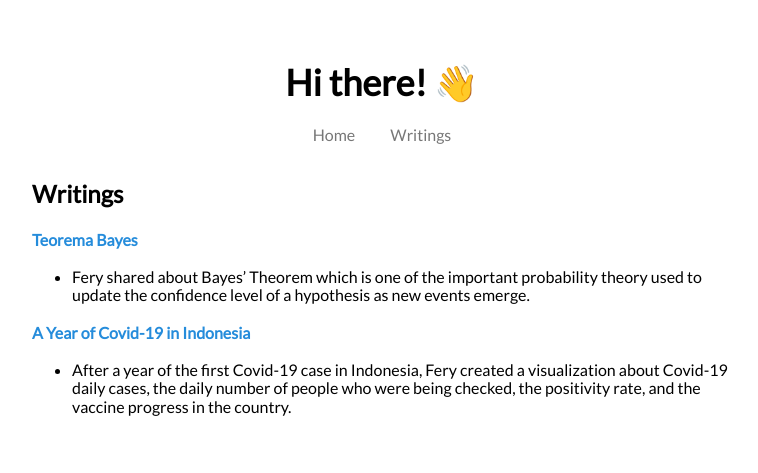
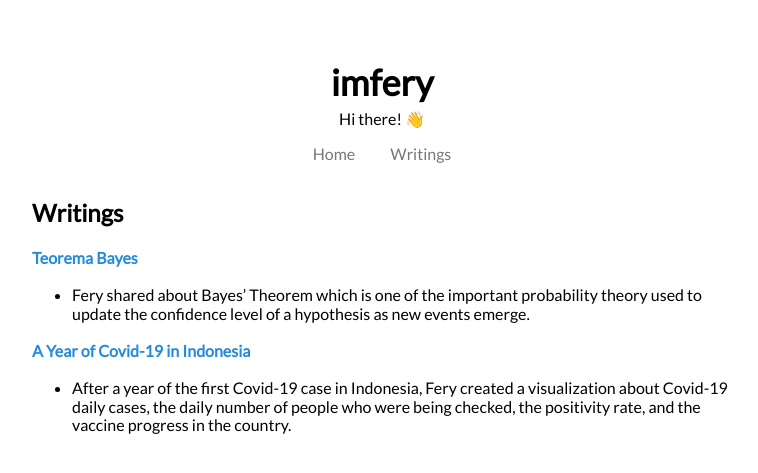
Before and after one commit to imfery/imfery.github.io, a Jekyll site: the page built from blog.md, in a window 1280 px wide. Shown: the top 473 px of the page, without its empty margins (258-1016 px from the left). Built offline with Jekyll 4.4.1, drawn with Linux system fonts in a browser that asks for light colours; nearby versions of some CDN libraries.

Commit message:
Update page.html

```diff
--- a/_layouts/page.html
+++ b/_layouts/page.html
@@ -12,7 +12,8 @@
             <div class="header">
                 <br>
                 <br>
-                <h2 class="profile-name">Hi there! 👋</h2>
+                <h2 class="profile-name">imfery</h2>
+                <span>Hi there! 👋</span>
 
                 <div class="pure-menu pure-menu-horizontal pure-menu-scrollable">
                     <ul class="pure-menu-list">
```
